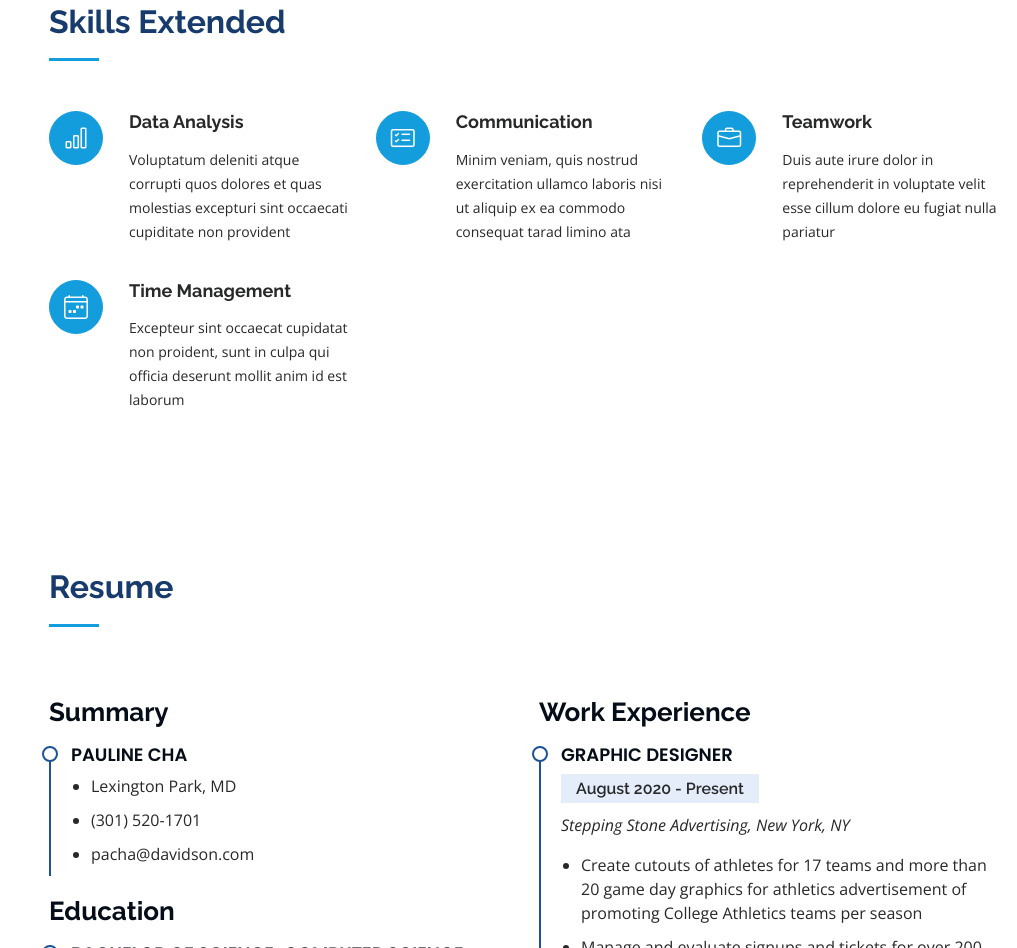
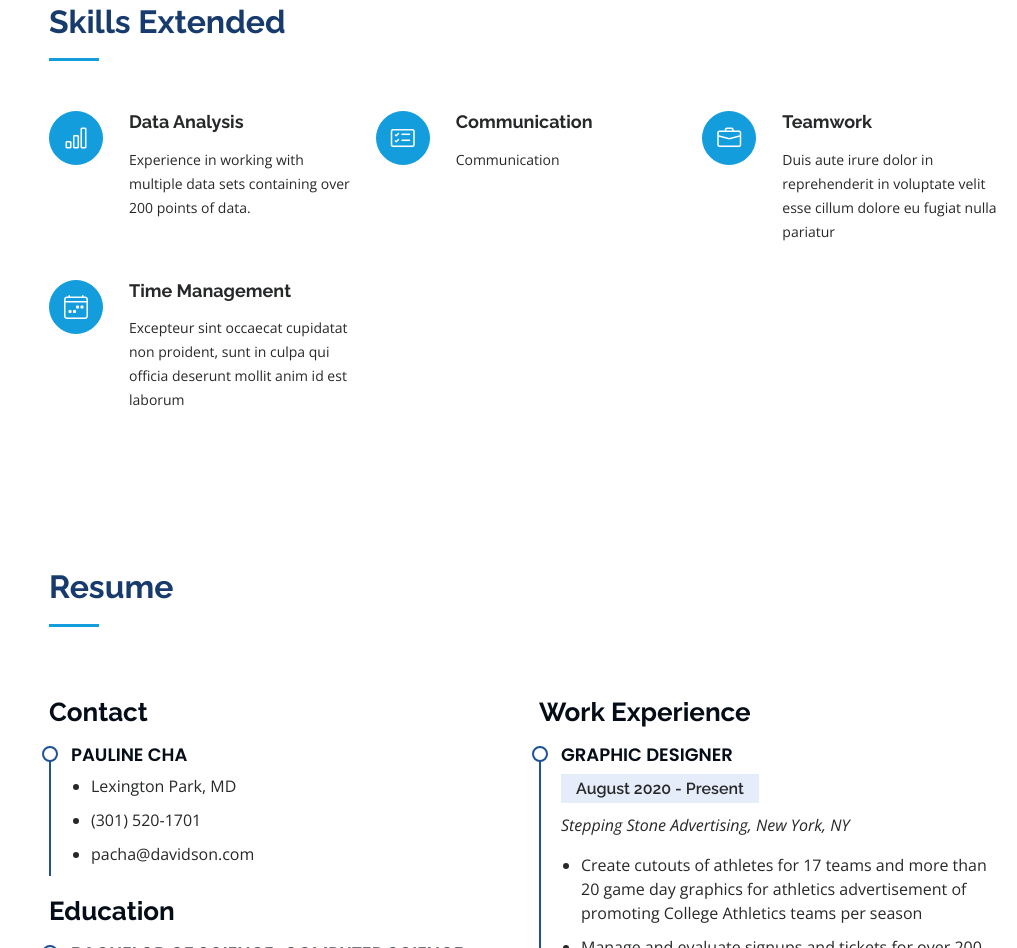
Before and after one commit to cha1hee/cha1hee.github.io, a plain HTML site: page index.html in a window 1280 px wide. Shown: the part 1709-2657 px from the top of the page, without its empty margins (263-1280 px from the left). Drawn offline with nearby package versions, Linux system fonts and the light colour scheme.

Commit message:
fixed descriptions (some) for extended skills

```diff
--- a/index.html
+++ b/index.html
@@ -52,7 +52,7 @@
           <a href="#" class="facebook"><i class="bx bxl-facebook"></i></a>
           <a href="#" class="instagram"><i class="bx bxl-instagram"></i></a>
           <a href="#" class="google-plus"><i class="bx bxl-skype"></i></a> -->
-          <a href="#" class="linkedin"><i class="bx bxl-linkedin"></i></a>
+          <a href="https://www.linkedin.com/in/pauline-cha/" class="linkedin"><i class="bx bxl-linkedin"></i></a>
         </div>
       </div>
 
@@ -239,12 +239,12 @@
           <div class="col-lg-4 col-md-6 icon-box" data-aos="fade-up">
             <div class="icon"><i class="bi bi-bar-chart"></i></div>
             <h4 class="title">Data Analysis</h4>
-            <p class="description">Voluptatum deleniti atque corrupti quos dolores et quas molestias excepturi sint occaecati cupiditate non provident</p>
+            <p class="description">Experience in working with multiple data sets containing over 200 points of data.</p>
           </div>
           <div class="col-lg-4 col-md-6 icon-box" data-aos="fade-up" data-aos-delay="100">
             <div class="icon"><i class="bi bi-card-checklist"></i></div>
             <h4 class="title">Communication</h4>
-            <p class="description">Minim veniam, quis nostrud exercitation ullamco laboris nisi ut aliquip ex ea commodo consequat tarad limino ata</p>
+            <p class="description">Communication</p>
           </div>
           <div class="col-lg-4 col-md-6 icon-box" data-aos="fade-up" data-aos-delay="200">
             <div class="icon"><i class="bi bi-briefcase"></i></div>
@@ -285,7 +285,7 @@
 
         <div class="row">
           <div class="col-lg-6" data-aos="fade-up">
-            <h3 class="resume-title">Summary</h3>
+            <h3 class="resume-title">Contact</h3>
             <div class="resume-item pb-0">
               <h4>Pauline Cha</h4>
               <!-- <p><em>biography</em></p> -->
```
Also changed, not shown: 1 other file.
